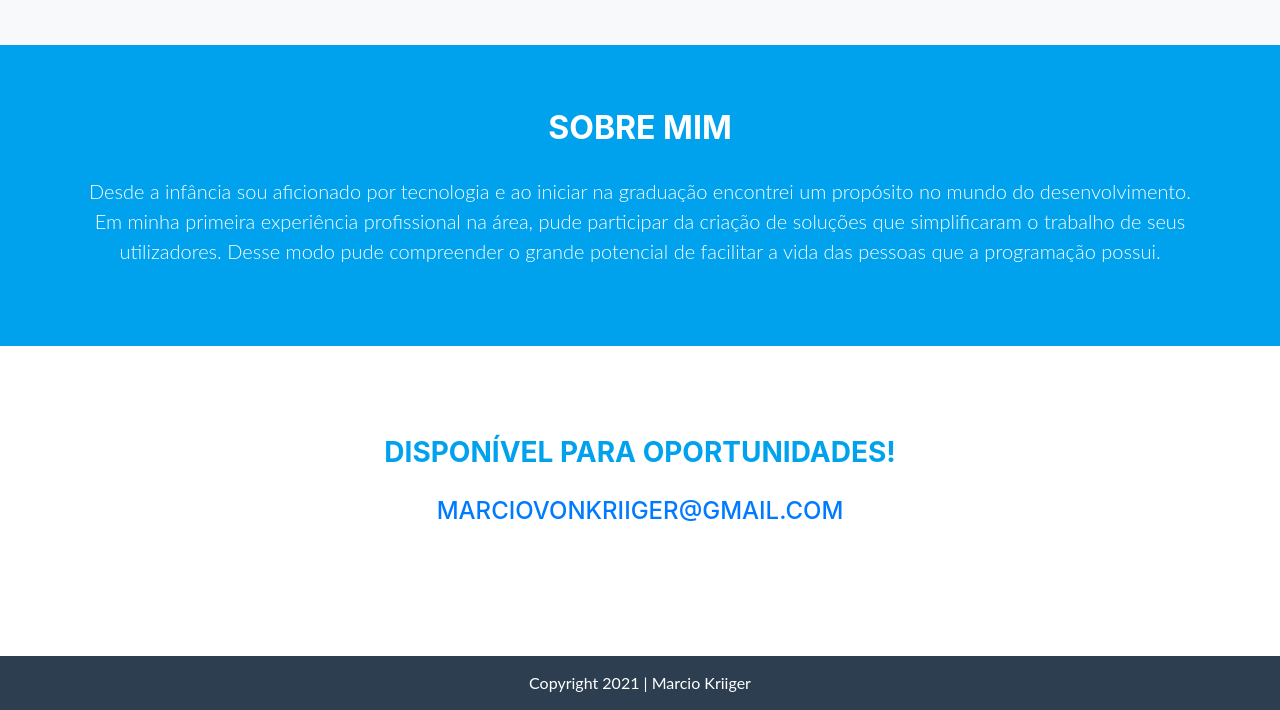
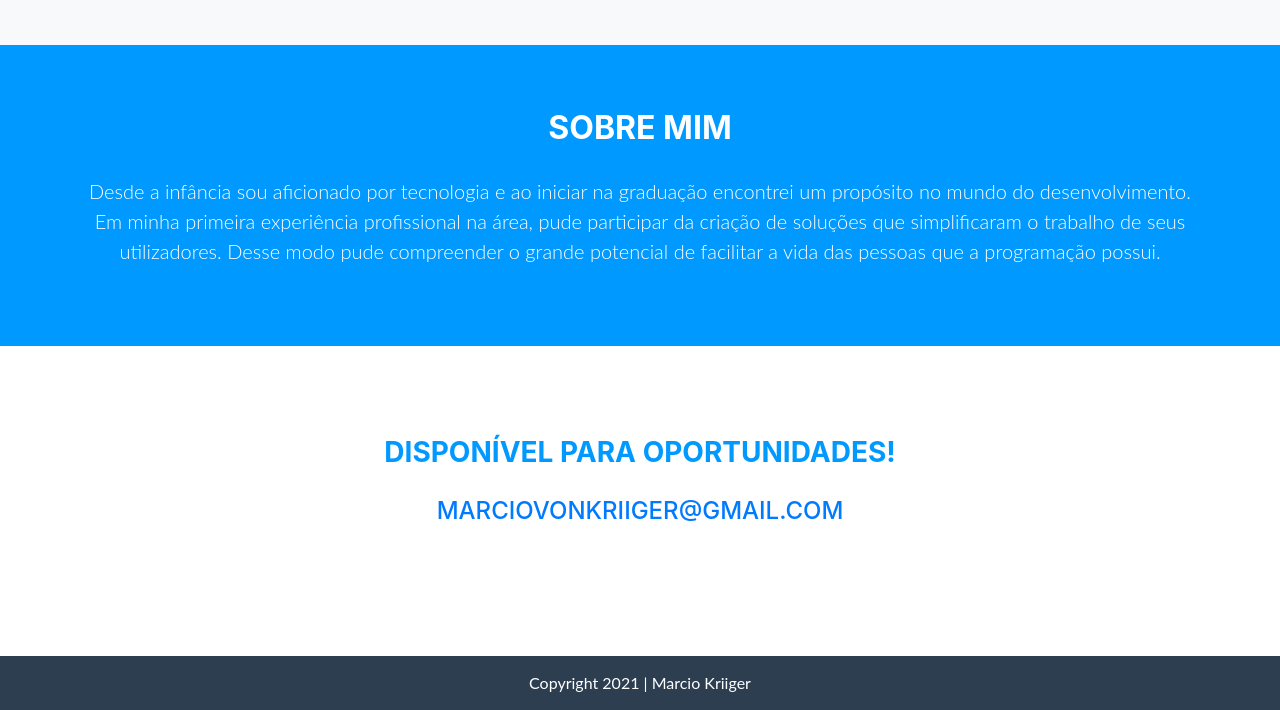
Before and after one commit to marciokriiger/marciokriiger.github.io, a plain HTML site: page index.html in a window 1280 px wide. Shown: the part 1171-1881 px from the top of the page. Drawn offline with nearby package versions, Linux system fonts and the light colour scheme.

Commit message:
Ajuste de cores no css

```diff
--- a/css/style.css
+++ b/css/style.css
@@ -23,7 +23,7 @@ p {
     padding-bottom: 20px;
     text-transform: uppercase;
     font-weight: 700;
-    color: #00a2ed
+    color: #0099FF
 }
 
 .paragrafoBrancos {
@@ -49,7 +49,7 @@ p {
 }
 
 .corPrimaria {
-    background-color: #00a2ed;
+    background-color: #0099FF;
 }
 
 .itemMenu {
```
